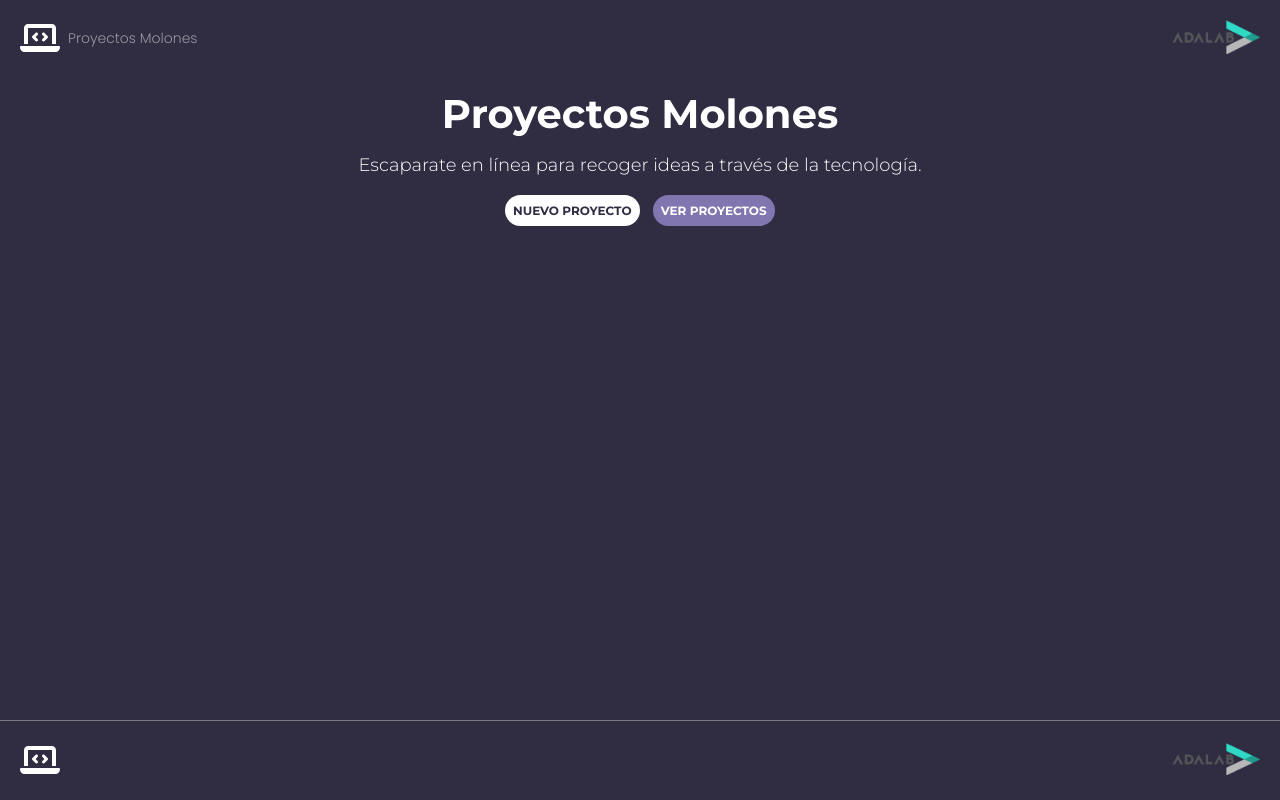
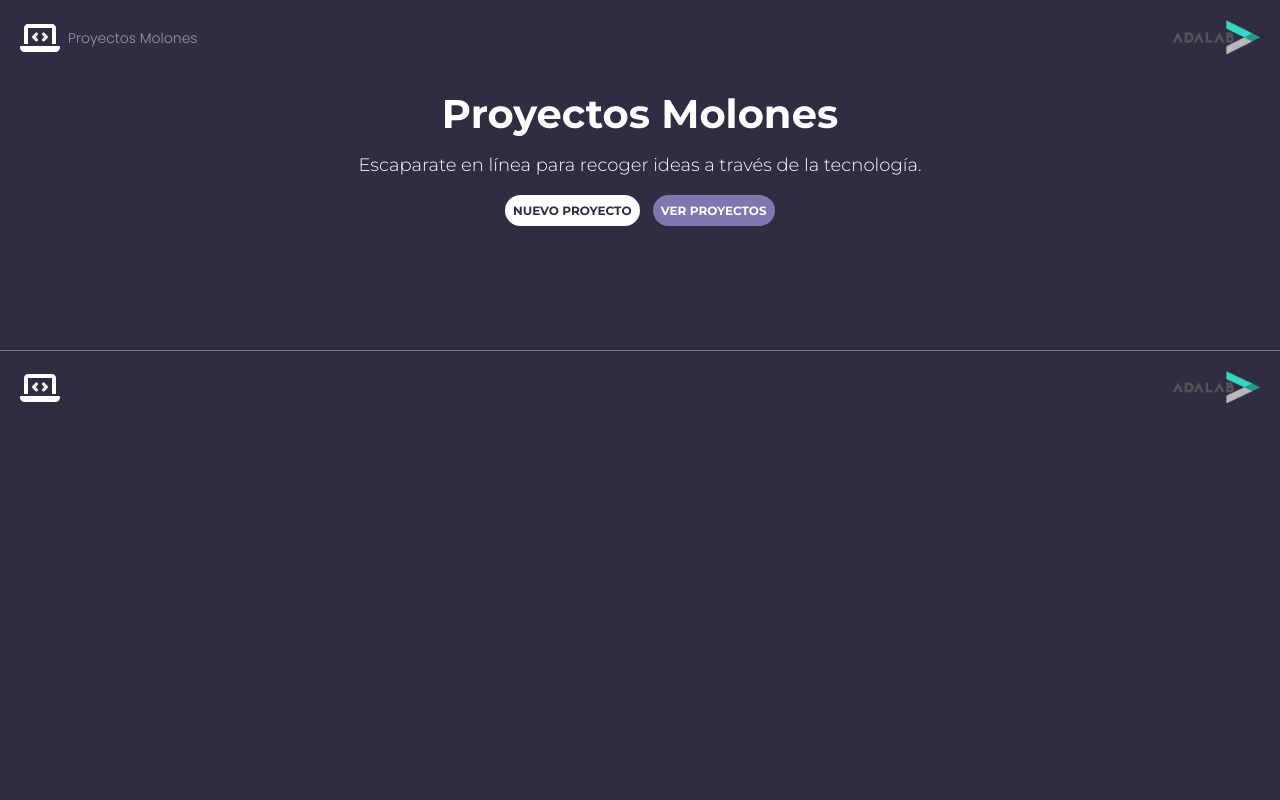
Before and after one commit to Adalab/project-promo-S-module-4-team-7, a React (Create React App) app: page / in a window 1280 px wide. Built offline with nearby package versions, Linux system fonts and the light colour scheme.

Commit message:
add style footer

```diff
--- a/src/styles/layout/Footer.scss
+++ b/src/styles/layout/Footer.scss
@@ -2,15 +2,15 @@
 @import "../core/variables";
 
 .footer {
-    // position: absolute;
-    // bottom: 0;
+     //position: absolute;
+     //bottom: 0;
     // width: 100%;
     display: flex;
     align-items: center;
     justify-content: space-between;
-    height: 5rem;
-    // margin-top: 1rem;
-    padding: 0 20px;
+    height: 10%;
+    //margin-top: 1rem;
+    padding: 20px 20px;
     border-top: solid 1px #7a7885;
     // margin-top: 500px;
     &__icon {
--- a/src/styles/layout/Landing.scss
+++ b/src/styles/layout/Landing.scss
@@ -3,7 +3,11 @@
 
 .container__landing {
     padding: 20px;
-    height: 90vh;
+   // height: 80%;
+    height: auto;
+    @include tablet {
+        height: 90%;
+    }
 }
 
 .main__landing {
@@ -60,11 +64,11 @@
 }
 
 .min-height {
-    min-height: 78rem;
+   // min-height: 78rem;
     @include tablet {
-        min-height: 55rem;
+      //  min-height: 55rem;
     }
     @include desktop {
-        min-height: 65rem;
+      //  min-height: 65rem;
     }
 }
```
